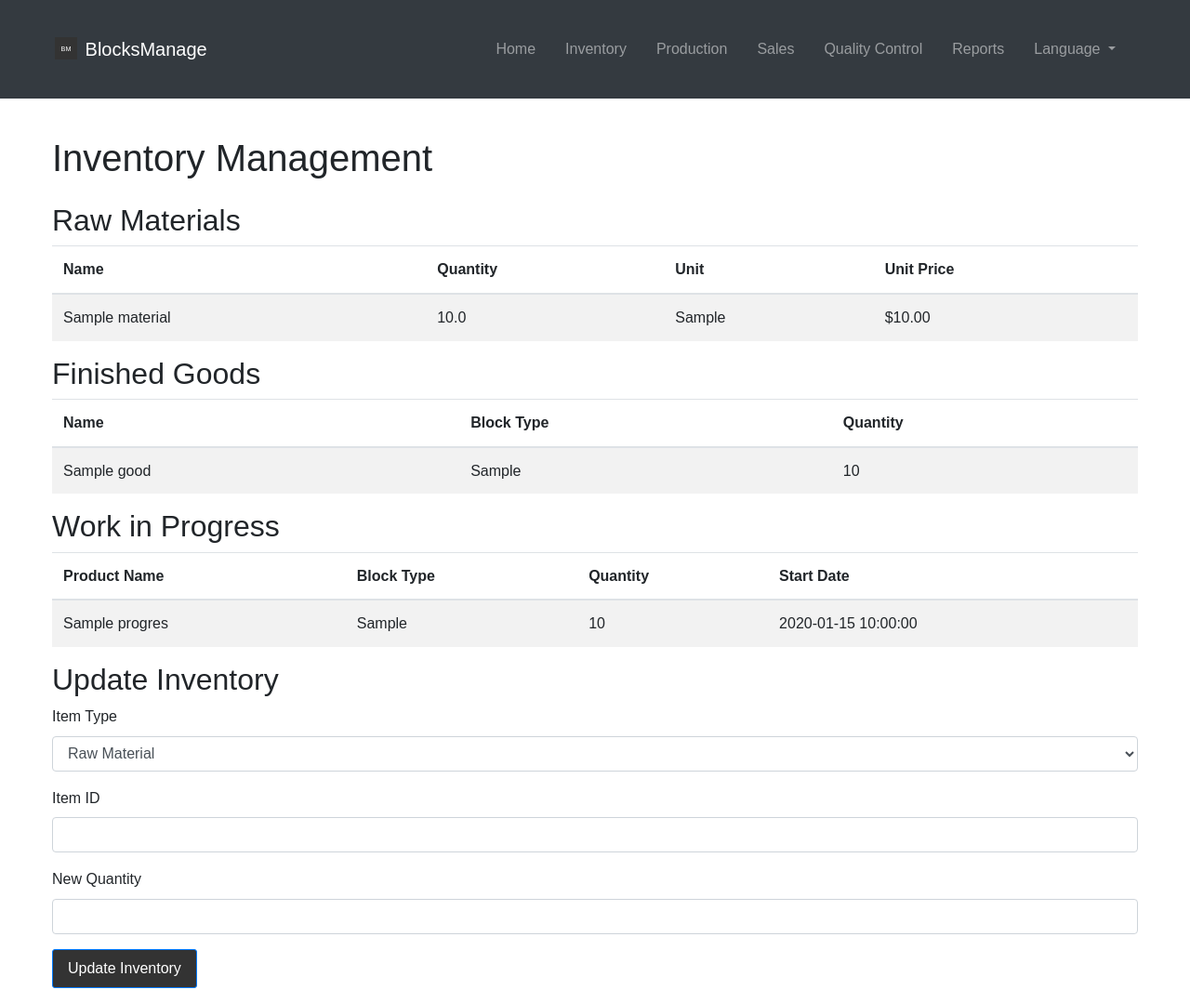
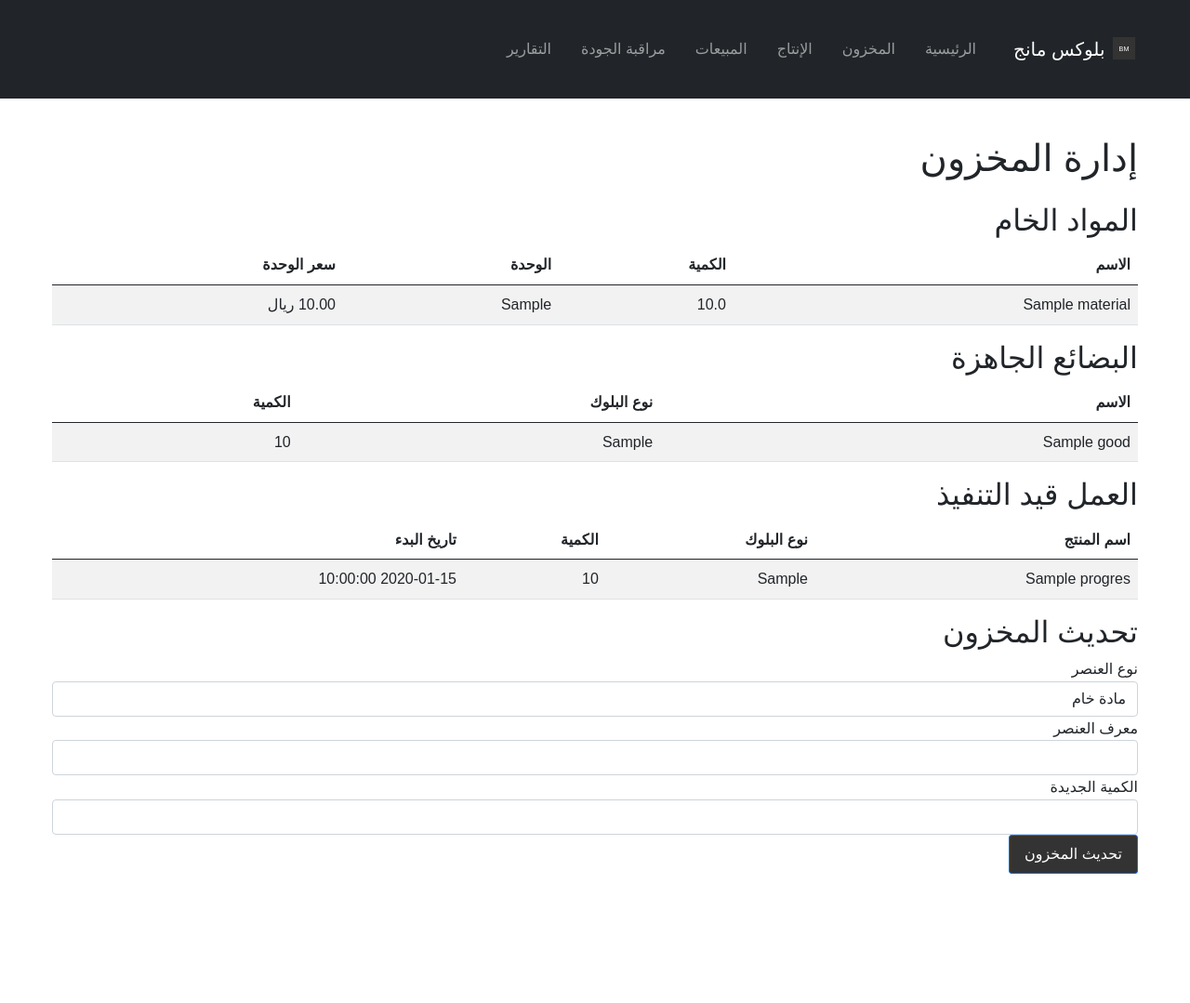
Before and after one commit to redazarzour/BlocksGest, a Flask app: page /inventory in a window 1280 px wide. Shown: the whole page at 93% size. After the commit the page ends 940 px from the top, so only its background shows below. Run offline with Flask 3, Linux system fonts and the light colour scheme; tables that the repository leaves empty hold one stand-in row (values such as "Sample post"); some libraries are stand-ins or nearby versions.

Commit message:
Agent step completed: Update interface to Arabic without language switching

```diff
--- a/main.py
+++ b/main.py
@@ -1,6 +1,5 @@
-from flask import Flask, request
+from flask import Flask
 from flask_sqlalchemy import SQLAlchemy
-from flask_babel import Babel, get_locale
 from flask_migrate import Migrate
 from config import Config
 import logging
@@ -11,18 +10,7 @@ logger = logging.getLogger(__name__)
 app = Flask(__name__)
 app.config.from_object(Config)
 db = SQLAlchemy(app)
-babel = Babel(app)
 migrate = Migrate(app, db)
-
-def get_locale():
-    logger.debug(f"Request headers: {request.headers}")
-    logger.debug(f"Accept languages: {request.accept_languages}")
-    selected_lang = request.accept_languages.best_match(['en', 'fr', 'ar']) or 'en'
-    logger.debug(f"Selected language: {selected_lang}")
-    return selected_lang
-
-babel.init_app(app, locale_selector=get_locale)
-app.jinja_env.globals.update(get_locale=get_locale)
 
 from routes import *
 from models import RawMaterial, FinishedGood, WorkInProgress, ProductionSchedule, SalesTransaction, Delivery, Payment, Worker, Shift
@@ -31,11 +19,11 @@ if __name__ == "__main__":
     with app.app_context():
         try:
             db.create_all()
-            logger.info("Database tables created successfully")
+            logger.info("تم إنشاء جداول قاعدة البيانات بنجاح")
         except Exception as e:
-            logger.error(f"Error creating database tables: {str(e)}")
+            logger.error(f"خطأ في إنشاء جداول قاعدة البيانات: {str(e)}")
 
     try:
         app.run(host="0.0.0.0", port=5000, debug=True)
     except Exception as e:
-        logger.error(f"Error starting the application: {str(e)}")
+        logger.error(f"خطأ في بدء التطبيق: {str(e)}")
--- a/routes.py
+++ b/routes.py
@@ -1,6 +1,5 @@
 from flask import render_template, request, jsonify, redirect, url_for, session, send_file
-from flask_babel import _
-from main import app, db, babel
+from main import app, db
 from models import RawMaterial, FinishedGood, WorkInProgress, ProductionSchedule, SalesTransaction, Delivery, Payment, Worker, Shift, Supplier, PurchaseOrder, PurchaseOrderItem, QualityCheck
 from utils import update_inventory, process_sale
 from datetime import datetime, timedelta
@@ -189,16 +188,6 @@ def labor_report():
             'total_hours': float(total_hours)
         })
     return jsonify(worker_data)
-
-@app.route('/set_language/<lang>')
-def set_language(lang):
-    app.logger.debug(f"Setting language to: {lang}")
-    if lang in ['ar', 'fr', 'en']:
-        session['language'] = lang
-        app.logger.debug(f"Language set in session: {session['language']}")
-    else:
-        app.logger.warning(f"Invalid language requested: {lang}")
-    return redirect(request.referrer or url_for('index'))
 
 @app.route('/api/reports/kpi', methods=['GET'])
 def kpi_report():
--- a/static/js/inventory.js
+++ b/static/js/inventory.js
@@ -20,14 +20,14 @@ document.addEventListener('DOMContentLoaded', () => {
             const result = await response.json();
 
             if (result.success) {
-                alert(result.message);
+                alert('تم تحديث المخزون بنجاح');
                 location.reload();
             } else {
-                alert('Error: ' + result.message);
+                alert('خطأ: ' + result.message);
             }
         } catch (error) {
-            console.error('Error:', error);
-            alert('An error occurred while updating inventory');
+            console.error('خطأ:', error);
+            alert('حدث خطأ أثناء تحديث المخزون');
         }
     });
 });
--- a/templates/base.html
+++ b/templates/base.html
@@ -1,10 +1,10 @@
 <!DOCTYPE html>
-<html lang="{{ get_locale() }}">
+<html lang="ar" dir="rtl">
 <head>
     <meta charset="UTF-8">
     <meta name="viewport" content="width=device-width, initial-scale=1.0">
-    <title>{% block title %}{{ _('BlocksManage') }}{% endblock %}</title>
-    <link rel="stylesheet" href="https://stackpath.bootstrapcdn.com/bootstrap/4.5.2/css/bootstrap.min.css">
+    <title>{% block title %}بلوكس مانج{% endblock %}</title>
+    <link rel="stylesheet" href="https://cdn.jsdelivr.net/npm/bootstrap@5.0.2/dist/css/bootstrap.rtl.min.css">
     <link rel="stylesheet" href="https://cdnjs.cloudflare.com/ajax/libs/font-awesome/5.15.3/css/all.min.css">
     <link rel="stylesheet" href="{{ url_for('static', filename='css/styles.css') }}">
 </head>
@@ -12,41 +12,31 @@
     <nav class="navbar navbar-expand-lg navbar-dark bg-dark">
         <div class="container">
             <a class="navbar-brand" href="{{ url_for('index') }}">
-                <img src="{{ url_for('static', filename='img/logo.svg') }}" alt="BlocksManage Logo" width="30" height="30" class="d-inline-block align-top">
-                {{ _('BlocksManage') }}
+                <img src="{{ url_for('static', filename='img/logo.svg') }}" alt="شعار بلوكس مانج" width="30" height="30" class="d-inline-block align-top">
+                بلوكس مانج
             </a>
-            <button class="navbar-toggler" type="button" data-toggle="collapse" data-target="#navbarNav" aria-controls="navbarNav" aria-expanded="false" aria-label="Toggle navigation">
+            <button class="navbar-toggler" type="button" data-bs-toggle="collapse" data-bs-target="#navbarNav" aria-controls="navbarNav" aria-expanded="false" aria-label="تبديل التنقل">
                 <span class="navbar-toggler-icon"></span>
             </button>
             <div class="collapse navbar-collapse" id="navbarNav">
-                <ul class="navbar-nav ml-auto">
+                <ul class="navbar-nav me-auto">
                     <li class="nav-item">
-                        <a class="nav-link" href="{{ url_for('index') }}">{{ _('Home') }}</a>
+                        <a class="nav-link" href="{{ url_for('index') }}">الرئيسية</a>
                     </li>
                     <li class="nav-item">
-                        <a class="nav-link" href="{{ url_for('inventory') }}">{{ _('Inventory') }}</a>
+                        <a class="nav-link" href="{{ url_for('inventory') }}">المخزون</a>
                     </li>
                     <li class="nav-item">
-                        <a class="nav-link" href="{{ url_for('production') }}">{{ _('Production') }}</a>
+                        <a class="nav-link" href="{{ url_for('production') }}">الإنتاج</a>
                     </li>
                     <li class="nav-item">
-                        <a class="nav-link" href="{{ url_for('sales') }}">{{ _('Sales') }}</a>
+                        <a class="nav-link" href="{{ url_for('sales') }}">المبيعات</a>
                     </li>
                     <li class="nav-item">
-                        <a class="nav-link" href="{{ url_for('quality_control') }}">{{ _('Quality Control') }}</a>
+                        <a class="nav-link" href="{{ url_for('quality_control') }}">مراقبة الجودة</a>
                     </li>
                     <li class="nav-item">
-                        <a class="nav-link" href="{{ url_for('reports') }}">{{ _('Reports') }}</a>
-                    </li>
-                    <li class="nav-item dropdown">
-                        <a class="nav-link dropdown-toggle" href="#" id="languageDropdown" role="button" data-toggle="dropdown" aria-haspopup="true" aria-expanded="false">
-                            {{ _('Language') }}
-                        </a>
-                        <div class="dropdown-menu" aria-labelledby="languageDropdown">
-                            <a class="dropdown-item" href="{{ url_for('set_language', lang='ar') }}">{{ _('Arabic') }}</a>
-                            <a class="dropdown-item" href="{{ url_for('set_language', lang='fr') }}">{{ _('French') }}</a>
-                            <a class="dropdown-item" href="{{ url_for('set_language', lang='en') }}">{{ _('English') }}</a>
-                        </div>
+                        <a class="nav-link" href="{{ url_for('reports') }}">التقارير</a>
                     </li>
                 </ul>
             </div>
@@ -57,9 +47,7 @@
         {% block content %}{% endblock %}
     </main>
 
-    <script src="https://code.jquery.com/jquery-3.5.1.min.js"></script>
-    <script src="https://cdn.jsdelivr.net/npm/@popperjs/core@2.5.3/dist/umd/popper.min.js"></script>
-    <script src="https://stackpath.bootstrapcdn.com/bootstrap/4.5.2/js/bootstrap.min.js"></script>
+    <script src="https://cdn.jsdelivr.net/npm/bootstrap@5.0.2/dist/js/bootstrap.bundle.min.js"></script>
     {% block extra_js %}{% endblock %}
 </body>
 </html>
--- a/templates/inventory.html
+++ b/templates/inventory.html
@@ -1,18 +1,18 @@
 {% extends "base.html" %}
 
-{% block title %}{{ _('Inventory') }}{% endblock %}
+{% block title %}المخزون{% endblock %}
 
 {% block content %}
-<h1 class="mb-4">{{ _('Inventory Management') }}</h1>
+<h1 class="mb-4">إدارة المخزون</h1>
 
-<h2>{{ _('Raw Materials') }}</h2>
+<h2>المواد الخام</h2>
 <table class="table table-striped">
     <thead>
         <tr>
-            <th>{{ _('Name') }}</th>
-            <th>{{ _('Quantity') }}</th>
-            <th>{{ _('Unit') }}</th>
-            <th>{{ _('Unit Price') }}</th>
+            <th>الاسم</th>
+            <th>الكمية</th>
+            <th>الوحدة</th>
+            <th>سعر الوحدة</th>
         </tr>
     </thead>
     <tbody>
@@ -21,19 +21,19 @@
             <td>{{ material.name }}</td>
             <td>{{ material.quantity }}</td>
             <td>{{ material.unit }}</td>
-            <td>${{ "%.2f"|format(material.unit_price) }}</td>
+            <td>{{ "%.2f"|format(material.unit_price) }} ريال</td>
         </tr>
         {% endfor %}
     </tbody>
 </table>
 
-<h2>{{ _('Finished Goods') }}</h2>
+<h2>البضائع الجاهزة</h2>
 <table class="table table-striped">
     <thead>
         <tr>
-            <th>{{ _('Name') }}</th>
-            <th>{{ _('Block Type') }}</th>
-            <th>{{ _('Quantity') }}</th>
+            <th>الاسم</th>
+            <th>نوع البلوك</th>
+            <th>الكمية</th>
         </tr>
     </thead>
     <tbody>
@@ -47,14 +47,14 @@
     </tbody>
 </table>
 
-<h2>{{ _('Work in Progress') }}</h2>
+<h2>العمل قيد التنفيذ</h2>
 <table class="table table-striped">
     <thead>
         <tr>
-            <th>{{ _('Product Name') }}</th>
-            <th>{{ _('Block Type') }}</th>
-            <th>{{ _('Quantity') }}</th>
-            <th>{{ _('Start Date') }}</th>
+            <th>اسم المنتج</th>
+            <th>نوع البلوك</th>
+            <th>الكمية</th>
+            <th>تاريخ البدء</th>
         </tr>
     </thead>
     <tbody>
@@ -69,25 +69,25 @@
     </tbody>
 </table>
 
-<h2>{{ _('Update Inventory') }}</h2>
+<h2>تحديث المخزون</h2>
 <form id="inventory-form">
     <div class="form-group">
-        <label for="item-type">{{ _('Item Type') }}</label>
+        <label for="item-type">نوع العنصر</label>
         <select class="form-control" id="item-type" required>
-            <option value="raw_material">{{ _('Raw Material') }}</option>
-            <option value="finished_good">{{ _('Finished Good') }}</option>
-            <option value="work_in_progress">{{ _('Work in Progress') }}</option>
+            <option value="raw_material">مادة خام</option>
+            <option value="finished_good">منتج نهائي</option>
+            <option value="work_in_progress">عمل قيد التنفيذ</option>
         </select>
     </div>
     <div class="form-group">
-        <label for="item-id">{{ _('Item ID') }}</label>
+        <label for="item-id">معرف العنصر</label>
         <input type="number" class="form-control" id="item-id" required>
     </div>
     <div class="form-group">
-        <label for="quantity">{{ _('New Quantity') }}</label>
+        <label for="quantity">الكمية الجديدة</label>
         <input type="number" class="form-control" id="quantity" step="0.01" required>
     </div>
-    <button type="submit" class="btn btn-primary">{{ _('Update Inventory') }}</button>
+    <button type="submit" class="btn btn-primary">تحديث المخزون</button>
 </form>
 
 {% endblock %}
```
Also changed, not shown: templates/index.html (+14 -14 lines).
